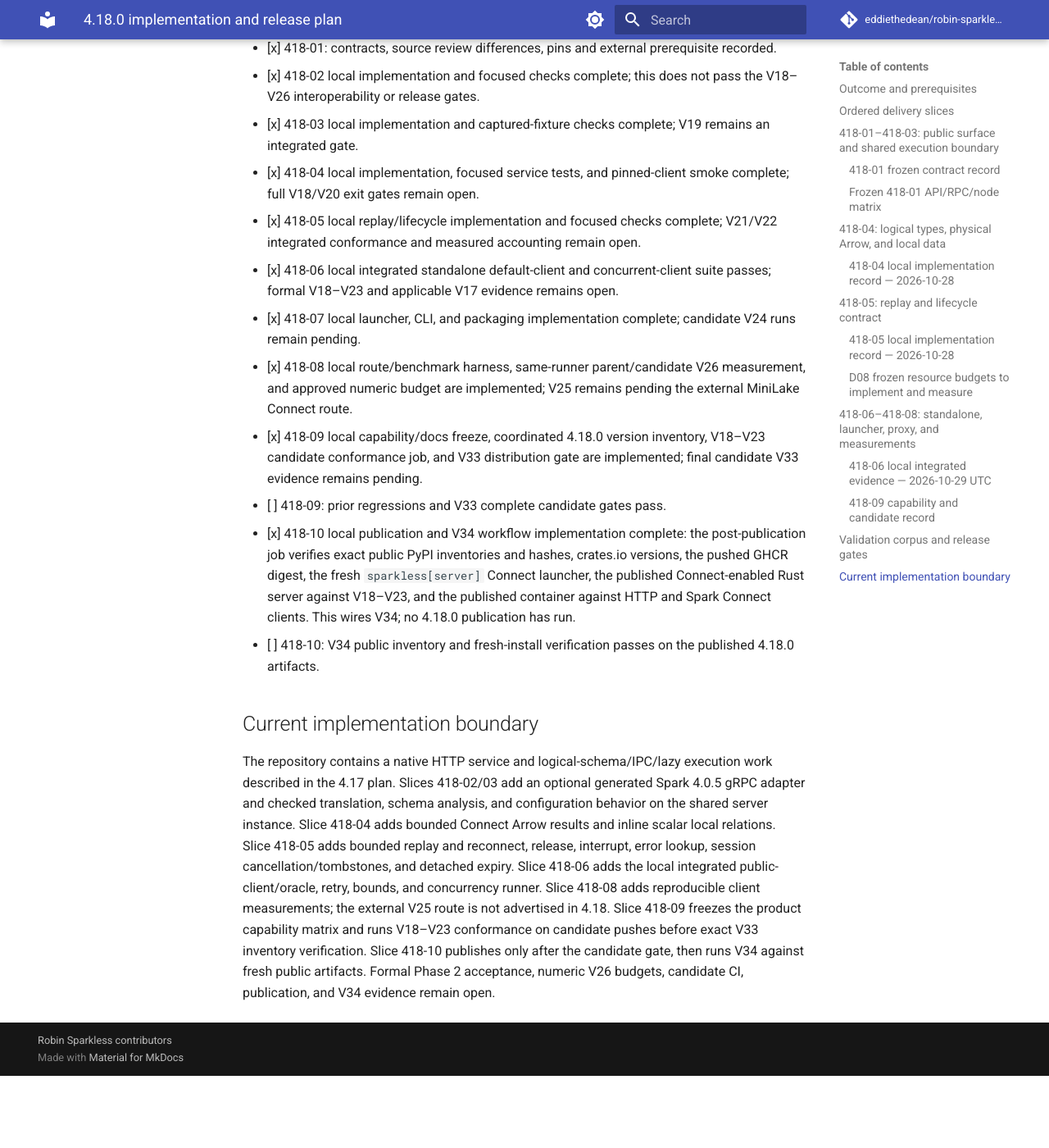
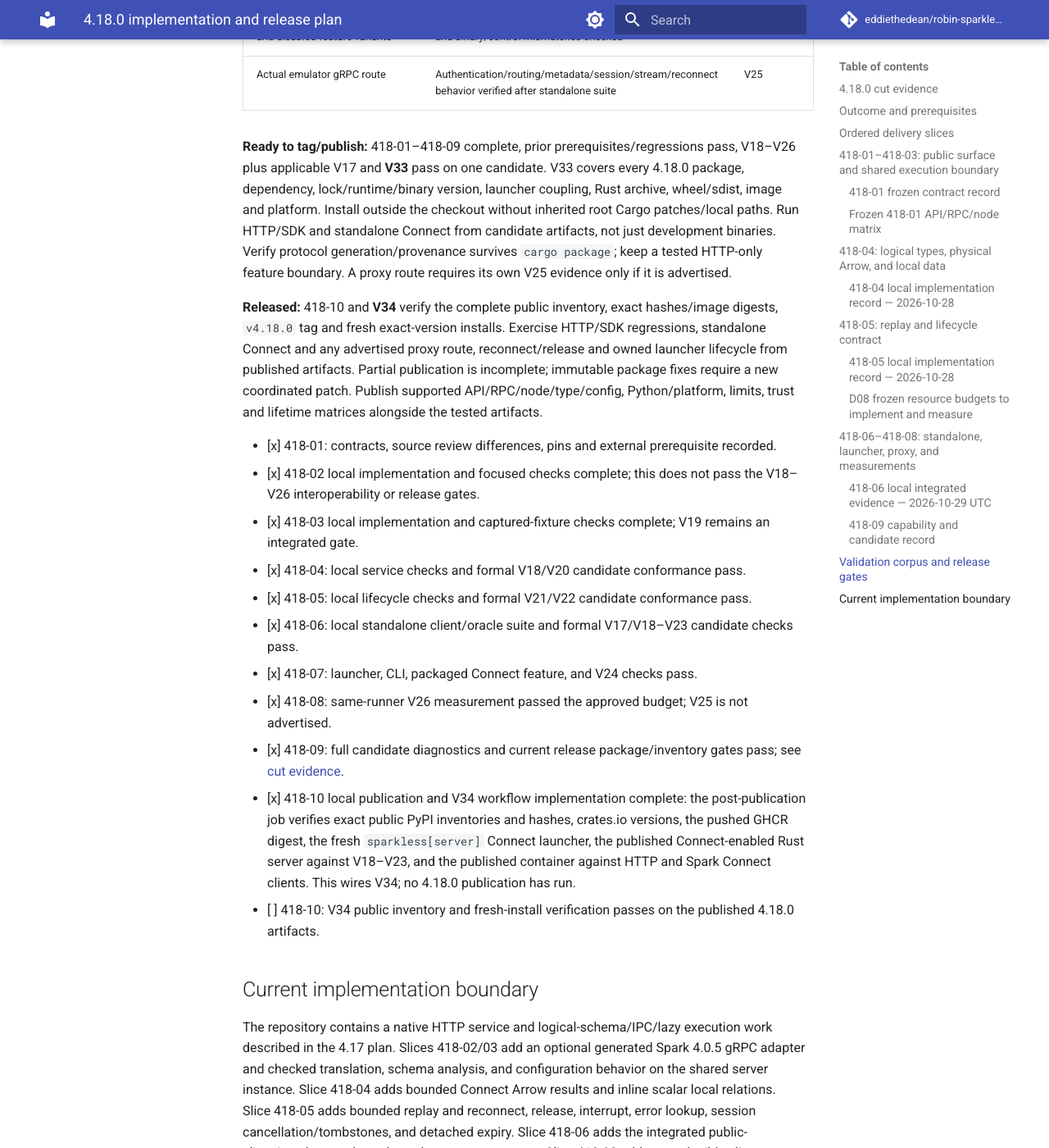
Before and after one commit to eddiethedean/robin-sparkless, an MkDocs documentation site: the page built from docs/plans/sparkless-server/RELEASE_4_18.md, in a window 1280 px wide and 1400 px high, scrolled down 19097 px. Shown: the whole window at 82% size. Built offline with MkDocs 1.6.1 and Material for MkDocs 9.7.7, drawn with Linux system fonts in a browser that asks for light colours; comment, search, counter and statistics services are not loaded; before the commit the page ends 20409 px from its top, so only the background shows below that; some of the changed text lies outside the part shown.

Commit message:
docs: record 4.18.0 cut readiness evidence

```diff
--- a/docs/plans/sparkless-server/RELEASE_4_18.md
+++ b/docs/plans/sparkless-server/RELEASE_4_18.md
@@ -1,8 +1,19 @@
 # 4.18.0 implementation and release plan
 
-**Status: 418-01 contract frozen; 418-02 through 418-10 have local implementations; final candidate CI is pending.** Slice 418-07's packaged V24 checks, Slice 418-08's paired V26 measurement, Slice 418-09's V18–V23 conformance plus V33 candidate inventory, and Slice 418-10's V34 public release verification are wired into the 4.18 workflow. The 4.18.0 Cargo consumer audit has a maintainer-approved, time-bounded exception through 2026-11-26; the strict patched consumer graph remains clean. Formal gates still require a successful run on the final candidate commit. V25 is supplemental and is not advertised because the separate MiniLake Connect route is unavailable. This plan refines **Phase 2**, following the [4.17 plan](RELEASE_4_17.md). Every first-party package in the [release inventory](ROADMAP.md#coordinated-version-and-publication-policy) publishes at **4.18.0**, including unchanged packages.
+**Status: 4.18.0 is cut-ready under the current process in [RELEASING.md](../../RELEASING.md).** Current release validation passed on `e5c957243a022c96d3519acd2eec96c1babe2d83`; the full 4.18 candidate diagnostics, including V17, V18–V24, V26, and V33, passed on `688da4d4f1042839ece4047075af94a0bf8c2c48`. Cargo, Python package, Connect test, benchmark, budget, and security-policy sources are unchanged between those commits; later changes are release automation, package verification, the release Dockerfile, and documentation. V26's approved numeric budget passed. The 4.18.0 Cargo consumer audit has a maintainer-approved, time-bounded exception through 2026-11-26, and the strict patched consumer graph is clean. V25 is not advertised because the separate MiniLake Connect route is unavailable. No release tag or publication has been made; V34 remains a post-publication check. Every first-party package in the [release inventory](ROADMAP.md#coordinated-version-and-publication-policy) publishes at **4.18.0**, including unchanged packages.
 
 [Plan index](README.md) · [Epic](EPIC.md) · [Roadmap](ROADMAP.md) · [Protocol research](CONNECT_PROTOCOL_RESEARCH.md) · [Decisions](DECISIONS.md) · [Validation](VALIDATION.md)
+
+## 4.18.0 cut evidence
+
+- Current release workflow: [run 40966999253](https://github.com/eddiethedean/robin-sparkless/actions/runs/40966999253), successful on `e5c95724`. This run built and checked all candidate packages, ran platform wheel smoke tests, built and exercised both server distributions, passed the acceptance gate, and verified the candidate inventory.
+- Full 4.18 candidate diagnostics: [run 40946115574, attempt 2](https://github.com/eddiethedean/robin-sparkless/actions/runs/40946115574), successful on `688da4d4`. It included V17, V18–V24, the three-pair same-runner V26 measurement and approved budget, and the complete candidate inventory. The only change to application, test, and benchmark sources since then is none; subsequent commits changed release automation, package verification, the release Dockerfile, and documentation.
+- The current source-package build is independently covered by the passing source-package job in run 40966999253; it pins `RUSTUP_TOOLCHAIN=1.93.1` to avoid rustup reinstalling the already-selected toolchain components.
+- Local checks on the current head: `check_release_versions.py --tag v4.18.0` and 66 release-script tests passed. The isolated source-distribution build also passed.
+
+The current release process makes the extended V-gate diagnostics optional; see [RELEASING.md](../../RELEASING.md). The evidence above records both the successful full diagnostics and the successful current package/publication-boundary checks. V34 is intentionally pending until after publication.
+
+Implementation notes below record the state at the time each slice was developed. Where they say an integrated gate was still pending, the later run evidence above is authoritative for cut status.
 
 ## Outcome and prerequisites
 
@@ -21,12 +32,12 @@
 | **418-01 — complete** | Freeze public protocol/client pins, API/RPC/node/config/type matrix, shared transport interface, and proxy prerequisite | SS-03 traces; applicable 4.17 interfaces | D01–D04/D06–D11 baselines recorded; 27 actual client request fixtures and source comparison checked in; proxy prerequisite pinned. See [freeze record](#418-01-frozen-contract-record) and [fixture instructions](../../../tests/connect/README.md). |
 | **418-02 — complete locally** | Generated service, bounded decoders, session identities, shared admission/operation ownership | 418-01; SS-04/07 | HTTP and Connect feature builds; public request decode, malformed identity, duplicate operation, message/depth/node/schema caps, release tombstones, and real gRPC wire-size tests; no second execution runtime. This does not pass V18–V26 or establish plan execution/interoperability. |
 | **418-03 — complete locally** | Explicit plan/expression translation, configuration and analysis | 418-01/02; SS-08 | Captured plan/schema/config fixtures, schema inference without row actions, and explicit unsupported errors pass locally. V19 public-client/oracle interoperability remains an integrated gate for 418-04/06. |
-| **418-04 — complete locally** | Checked Connect schema/Arrow encoder and bounded inline local relations | 418-01/02; logical schema and native batches | Local service tests and pinned-client smoke cover exact scalar values, schema-bearing empty results, duplicate names, and multi-batch offsets. Full Phase 2 V18/V20 boundary and reference-engine evidence remains open. |
-| **418-05 — complete locally** | Replay, reconnect, prefix/all release, interrupt, expiry, session release/restart | 418-02; 418-03/04 agreed producer interface | Focused Rust lifecycle tests and a real gRPC disconnect/reconnect smoke; formal V21/V22 races, broader failure matrix, and measured accounting remain pending |
-| **418-06 — complete locally** | Standalone integrated conformance and multiple real clients | 418-03–418-05 | Local integrated suite passed against the pinned client and Spark 4.0.5 oracle, including default retry, result bounds, and concurrent HTTP/health progress. Formal V18–V23 and applicable V17 remain open; see [local evidence](#418-06-local-integrated-evidence-2026-10-29-utc). |
-| **418-07 — implemented locally** | Public launcher readiness, CLI endpoints, packaged Connect feature | 418-06; SS-02/06 | Candidate workflow verifies V24 against both advertised wheel platforms and the Connect-enabled image; runtime HTTP-only mode and an HTTP-only Cargo build remain covered. Formal V24 evidence is pending. |
-| **418-08 — implemented locally** | Separate emulator gRPC route harness and concurrent-client measurements | 418-06; pinned external proxy for V25; 418-07 for packaged launcher witnesses | Local V26 runner and 4.18 candidate measurement job; V25 still requires the real proxy. Measurement artifacts do not pass formal V26 until regression budgets and full release evidence are recorded. |
-| **418-09 — implemented locally** | Freeze the supported capability/docs, rerun applicable regressions, and verify the complete candidate distribution | 418-01–418-08; prior releases complete | V33: V17, V18–V24, V26 measurement, and exact 4.18.0 artifact inventory pass on one integrated candidate; numeric V26 regression budgets still require an explicit decision |
+| **418-04 — complete** | Checked Connect schema/Arrow encoder and bounded inline local relations | 418-01/02; logical schema and native batches | Full candidate V18–V20 reference-engine conformance passed in the successful diagnostics run. |
+| **418-05 — complete** | Replay, reconnect, prefix/all release, interrupt, expiry, session release/restart | 418-02; 418-03/04 agreed producer interface | Full candidate V21/V22 lifecycle and replay/resource conformance passed in the successful diagnostics run. |
+| **418-06 — complete locally** | Standalone integrated conformance and multiple real clients | 418-03–418-05 | Local integrated suite and the formal V17/V18–V23 candidate run passed; see the [cut evidence](#4180-cut-evidence). |
+| **418-07 — implemented locally** | Public launcher readiness, CLI endpoints, packaged Connect feature | 418-06; SS-02/06 | V24 and packaged HTTP/Connect server checks passed in the full candidate diagnostics; the current release run also passed both server-extra platform checks. |
+| **418-08 — implemented locally** | Separate emulator gRPC route harness and concurrent-client measurements | 418-06; pinned external proxy for V25; 418-07 for packaged launcher witnesses | The approved V26 throughput, p95, and RSS limits passed across three paired measurements. V25 remains unnecessary because the MiniLake route is not advertised. |
+| **418-09 — complete for cut** | Freeze the supported capability/docs, rerun applicable regressions, and verify the complete candidate distribution | 418-01–418-08; prior releases complete | Full candidate diagnostics passed on `688da4d4`; current package, platform, and acceptance checks passed on `e5c95724`. Current release criteria are defined in [RELEASING.md](../../RELEASING.md). |
 | **418-10 — implemented locally** | Coordinated publication and fresh public-artifact verification | 418-09 | Stable-tag workflow publishes the candidate Rust crates, PyPI distributions, and GHCR image; V34 verifies exact public inventories/digests and runs Connect clients against fresh PyPI, crates.io, and container installs. No 4.18.0 publication has run yet. |
 
 Translation and Arrow work can proceed independently against the interface frozen in 418-01; their integrated exit requires replay and the actual client. No individual workstream establishes protocol support alone.
@@ -249,16 +260,15 @@
 - [x] 418-01: contracts, source review differences, pins and external prerequisite recorded.
 - [x] 418-02 local implementation and focused checks complete; this does not pass the V18–V26 interoperability or release gates.
 - [x] 418-03 local implementation and captured-fixture checks complete; V19 remains an integrated gate.
-- [x] 418-04 local implementation, focused service tests, and pinned-client smoke complete; full V18/V20 exit gates remain open.
-- [x] 418-05 local replay/lifecycle implementation and focused checks complete; V21/V22 integrated conformance and measured accounting remain open.
-- [x] 418-06 local integrated standalone default-client and concurrent-client suite passes; formal V18–V23 and applicable V17 evidence remains open.
-- [x] 418-07 local launcher, CLI, and packaging implementation complete; candidate V24 runs remain pending.
-- [x] 418-08 local route/benchmark harness, same-runner parent/candidate V26 measurement, and approved numeric budget are implemented; V25 remains pending the external MiniLake Connect route.
-- [x] 418-09 local capability/docs freeze, coordinated 4.18.0 version inventory, V18–V23 candidate conformance job, and V33 distribution gate are implemented; final candidate V33 evidence remains pending.
-- [ ] 418-09: prior regressions and V33 complete candidate gates pass.
+- [x] 418-04: local service checks and formal V18/V20 candidate conformance pass.
+- [x] 418-05: local lifecycle checks and formal V21/V22 candidate conformance pass.
+- [x] 418-06: local standalone client/oracle suite and formal V17/V18–V23 candidate checks pass.
+- [x] 418-07: launcher, CLI, packaged Connect feature, and V24 checks pass.
+- [x] 418-08: same-runner V26 measurement passed the approved budget; V25 is not advertised.
+- [x] 418-09: full candidate diagnostics and current release package/inventory gates pass; see [cut evidence](#4180-cut-evidence).
 - [x] 418-10 local publication and V34 workflow implementation complete: the post-publication job verifies exact public PyPI inventories and hashes, crates.io versions, the pushed GHCR digest, the fresh `sparkless[server]` Connect launcher, the published Connect-enabled Rust server against V18–V23, and the published container against HTTP and Spark Connect clients. This wires V34; no 4.18.0 publication has run.
 - [ ] 418-10: V34 public inventory and fresh-install verification passes on the published 4.18.0 artifacts.
 
 ## Current implementation boundary
 
-The repository contains a native HTTP service and logical-schema/IPC/lazy execution work described in the 4.17 plan. Slices 418-02/03 add an optional generated Spark 4.0.5 gRPC adapter and checked translation, schema analysis, and configuration behavior on the shared server instance. Slice 418-04 adds bounded Connect Arrow results and inline scalar local relations. Slice 418-05 adds bounded replay and reconnect, release, interrupt, error lookup, session cancellation/tombstones, and detached expiry. Slice 418-06 adds the local integrated public-client/oracle, retry, bounds, and concurrency runner. Slice 418-08 adds reproducible client measurements; the external V25 route is not advertised in 4.18. Slice 418-09 freezes the product capability matrix and runs V18–V23 conformance on candidate pushes before exact V33 inventory verification. Slice 418-10 publishes only after the candidate gate, then runs V34 against fresh public artifacts. Formal Phase 2 acceptance, numeric V26 budgets, candidate CI, publication, and V34 evidence remain open.
+The repository contains a native HTTP service and logical-schema/IPC/lazy execution work described in the 4.17 plan. Slices 418-02/03 add an optional generated Spark 4.0.5 gRPC adapter and checked translation, schema analysis, and configuration behavior on the shared server instance. Slice 418-04 adds bounded Connect Arrow results and inline scalar local relations. Slice 418-05 adds bounded replay and reconnect, release, interrupt, error lookup, session cancellation/tombstones, and detached expiry. Slice 418-06 adds the integrated public-client/oracle, retry, bounds, and concurrency runner. Slice 418-08 adds reproducible client measurements; the external V25 route is not advertised in 4.18. Candidate diagnostics and the current release workflow passed as recorded above. Publication and V34 verification remain post-cut/post-publication work.
```
